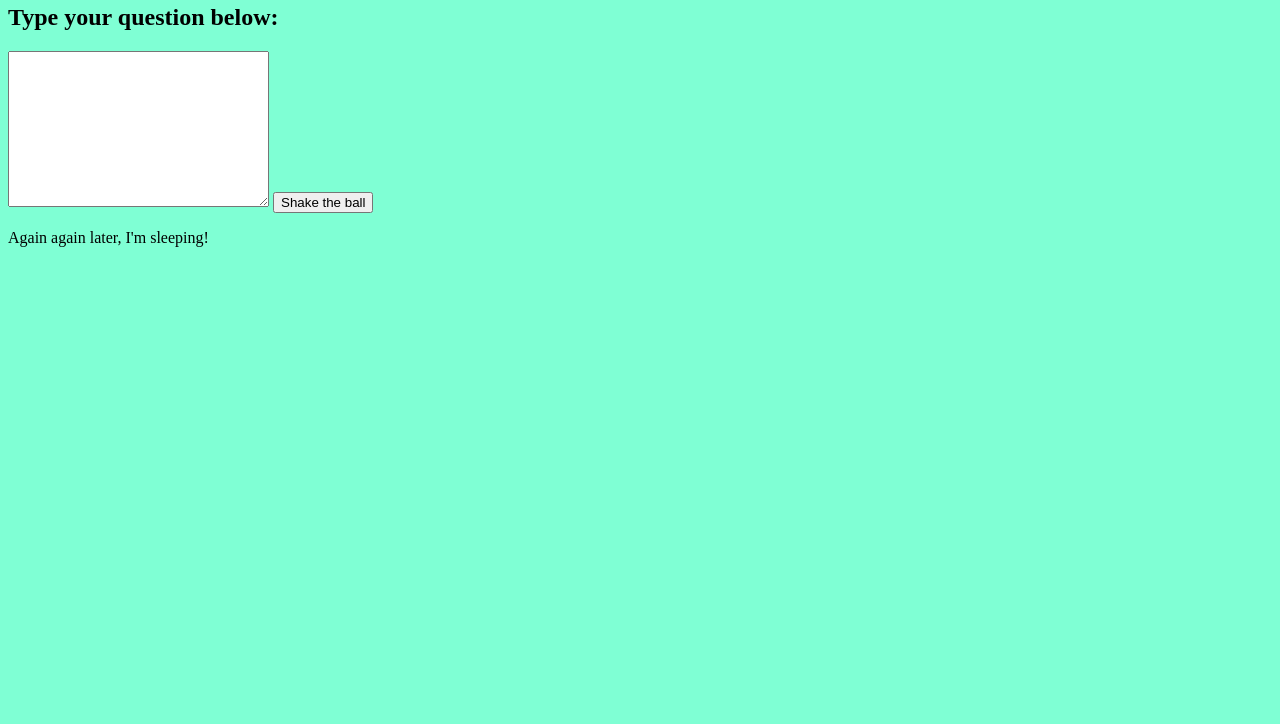
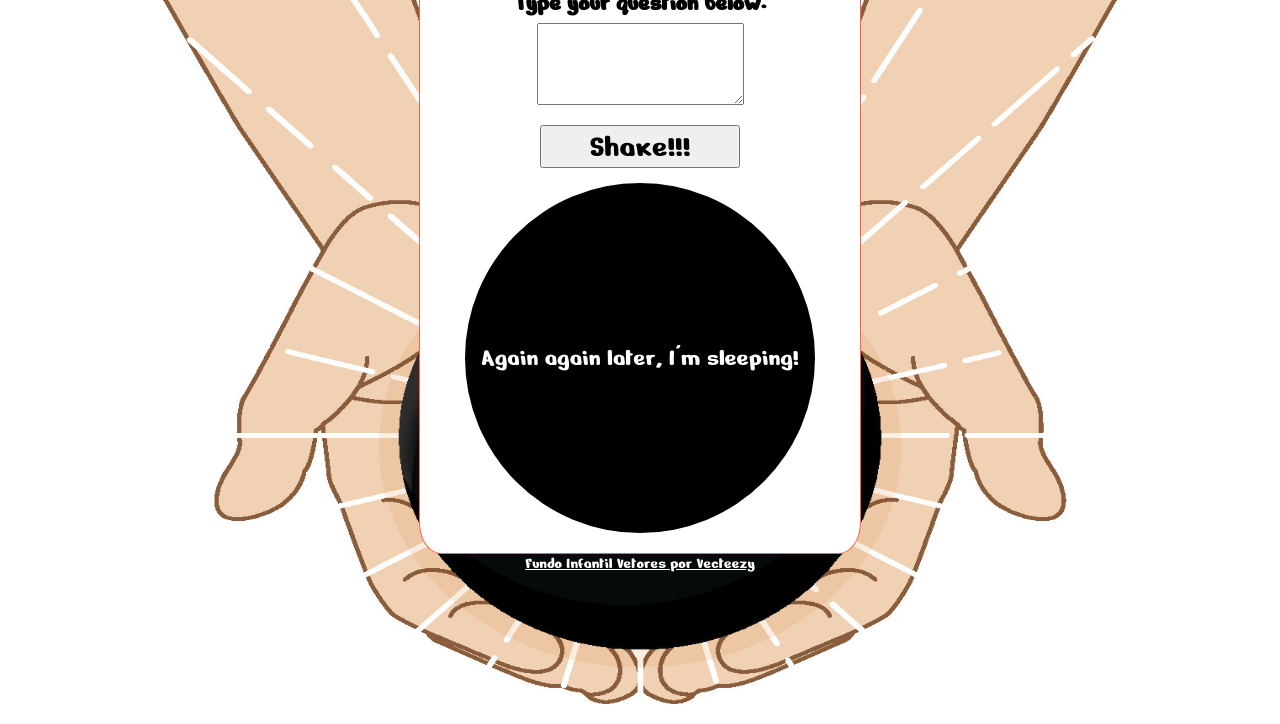
Before and after one commit to renato29/codecademy, a plain HTML site: page magic8ball/index.html in a window 1280 px wide. Shown: the part 76-800 px from the top of the page. Drawn offline with Linux system fonts and the light colour scheme.

Commit message:
parcial commit

```diff
--- a/magic8ball/index.html
+++ b/magic8ball/index.html
@@ -1,23 +1,28 @@
 <!DOCTYPE html>
 <html lang="en">
+
 <head>
     <meta charset="UTF-8">
     <meta name="viewport" content="width=device-width, initial-scale=1.0">
     <title>Magic 8-Ball</title>
     <link rel="preconnect" href="https://fonts.gstatic.com">
-<link href="https://fonts.googleapis.com/css2?family=Nerko+One&display=swap" rel="stylesheet">
+    <link href="https://fonts.googleapis.com/css2?family=Nerko+One&display=swap" rel="stylesheet">
 
     <link rel="stylesheet" href="style.css">
 </head>
+
 <body>
     <div id="content">
         <h1>Magic Eight Ball</h1>
         <h2>Type your question below:</h2>
-        <textarea  id="txtarea" cols="30" rows="10"></textarea>
+        <textarea id="txtarea" cols="30" rows="5"></textarea>
+        <button> Shake!!!</button>
+        <div id="centerball">
+            <p id="balltalked">Again again later, I'm sleeping!</p>
+        </div>
 
-        <button> Shake the ball</button>
-        <div id="centerball"></div>
-        <p id="balltalked">Again again later, I'm sleeping!</p>
     </div>
+    <footer style="color: white;"><a href="https://pt.vecteezy.com/vetor-gratis/fundo-infantil">Fundo Infantil Vetores por Vecteezy</a></footer>
 </body>
+
 </html>
--- a/magic8ball/script.js
+++ b/magic8ball/script.js
@@ -0,0 +1,5 @@
+// fazer interacao do botao pelo DOM pegar o botao e o campo de resposta
+let btn =  document.querySelector('button')
+let awnser = document.querySelector('balltalked')
+
+//agora queremos adicionar um evento de click do usuario.
--- a/magic8ball/style.css
+++ b/magic8ball/style.css
@@ -1,4 +1,54 @@
-body {
-    background-color: aquamarine;
+* {
+  margin: 0;
+  padding: 0;
+  font-family: "Nerko One", cursive;
 
 }
+
+body {
+  background-color: aquamarine;
+  height: 100vh;
+  justify-items: center;
+  align-self: center;
+  background-image: url(8ball.jpg) ;
+  background-size:100% 100%;
+  background-attachment: fixed;
+}
+a:link{
+    color: #ffffff;
+    align-content: flex-end;
+    ;
+}
+#content {
+  background-color: white;
+  text-align: center;
+
+  width: 400px;
+  border-radius: 5%;
+  padding: 20px;
+  margin: auto;
+  border: tomato 1px solid;
+}
+h2{
+    margin: 5px;
+}
+button{
+    width: 200px;
+    font-size: 32px;
+    margin: 15px;
+}
+#centerball {
+  height: 350px;
+  width: 350px;
+  border-radius: 50%;
+  background-color: black;
+  color: white;
+  margin: auto;
+  justify-content: center;
+  align-items: center;
+  display: grid;
+}
+
+#balltalked {
+  font-size: 25px;
+}
```
Also changed, not shown: magic8ball/8ball.jpg (added).
